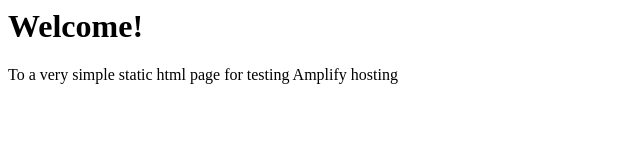
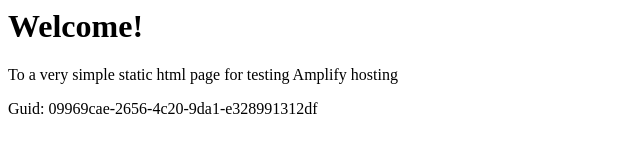
Before and after one commit to aws-aemilia-mxp/Github-PR-Commit-Integration-Test-DoNotTouch-v1-prod-eu-south-1, a website: page src/index.html in a window 1280 px wide. Shown: the whole page, without its empty margins (0-640 px from the left). Drawn offline with Linux system fonts and the light colour scheme.

Commit message:
commit from integ tests

```diff
--- a/src/index.html
+++ b/src/index.html
@@ -1,3 +1,5 @@
+
+
 <html lang="en">
 
 <head>
@@ -10,6 +12,6 @@
 <body>
     <h1>Welcome!</h1>
     <p>To a very simple static html page for testing Amplify hosting</p>
-</body>
+    <p>Guid: 09969cae-2656-4c20-9da1-e328991312df</p></body>
 
 </html>
```
